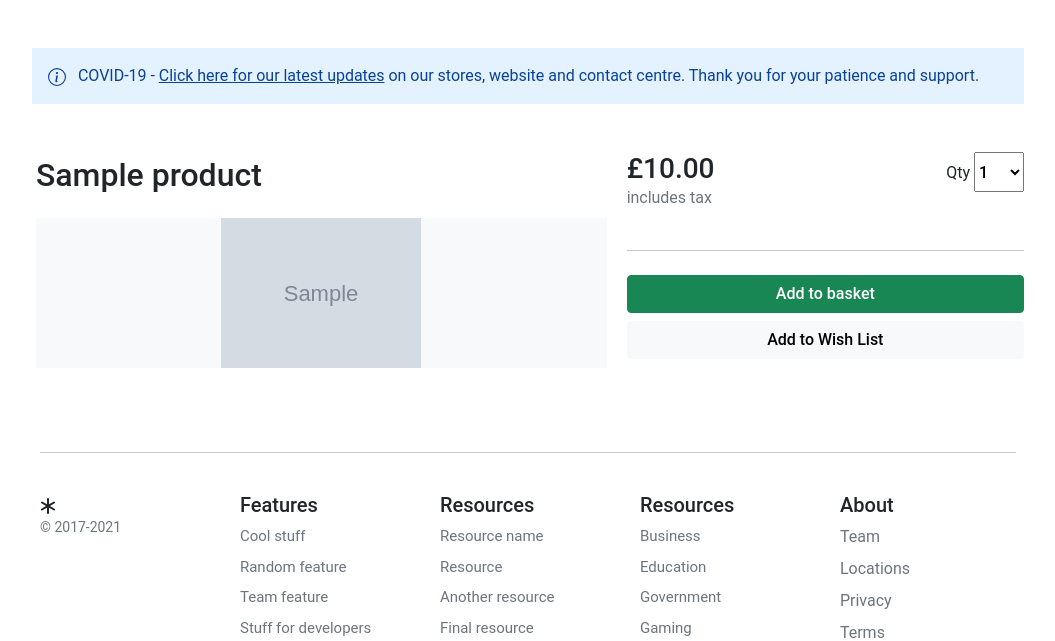
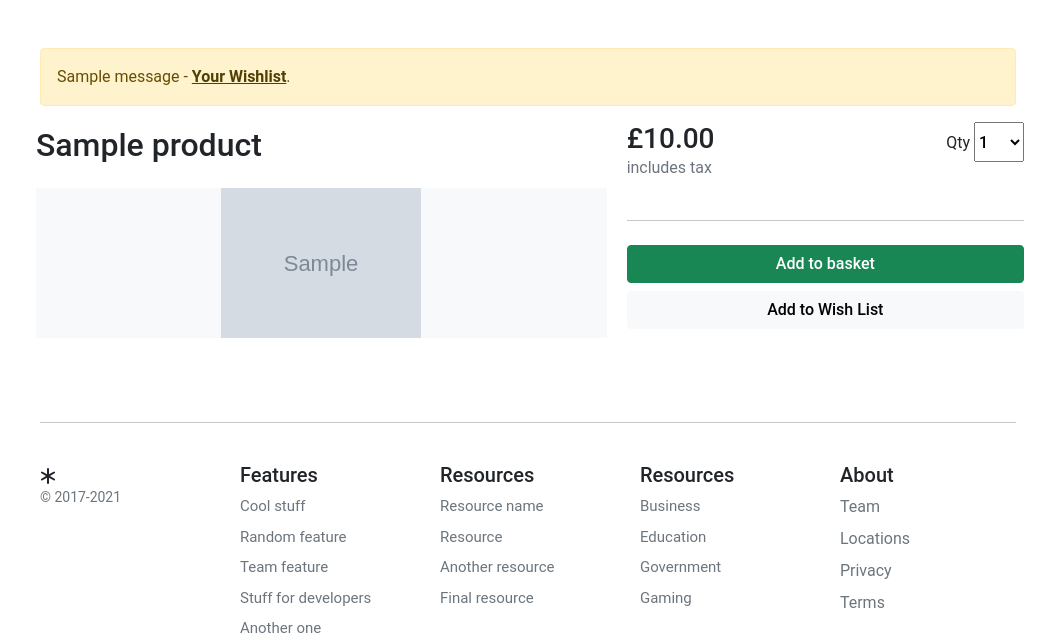
Before and after one commit to AAdewunmi/EBookStore-Django-App, a Django app: a page that uses templates/store/single.html in a window 1280 px wide. Shown: the part 94-735 px from the top of the page, without its empty margins (112-1167 px from the left). Run offline with Django 4.2, Linux system fonts and the light colour scheme; tables that the repository leaves empty hold one stand-in row (values such as "Sample post"); grey boxes marked "Sample" are stand-in pictures; one stand-in notice (Sample message) is shown; parts of the project's set-up code (start-up, migrations or seed data) failed here and were passed over.

Commit message:
Two Hundred Seventy Six Commit: Implement Django messages functionality

```diff
--- a/templates/store/single.html
+++ b/templates/store/single.html
@@ -6,31 +6,24 @@
 {% endblock %}
 {% block content %}
 
-
-  <div class="container" style="max-width: 1000px">
+<div class="container">
+{% if messages %}
+<div class="alert alert-warning" alert-{{ message.tags }}" role="alert">
+{% for message in messages  %}
+  {{message|safe}} - <a href="{% url "account:wishlist" %}" class="alert-link">Your Wishlist</a>.
+{% endfor %}
+</div>
+{% endif %}
   <div class="row g-3">
-          <div class="alert alert-primary fw600 rounded-0 border-0 py-3" role="alert">
-      <svg xmlns="http://www.w3.org/2000/svg" width="18" height="18" fill="currentColor" class="bi bi-info-circle me-2"
-        viewBox="0 0 16 16">
-        <path d="M8 15A7 7 0 1 1 8 1a7 7 0 0 1 0 14zm0 1A8 8 0 1 0 8 0a8 8 0 0 0 0 16z" />
-        <path
-          d="M8.93 6.588l-2.29.287-.082.38.45.083c.294.07.352.176.288.469l-.738 3.468c-.194.897.105 1.319.808 1.319.545 0 1.178-.252 1.465-.598l.088-.416c-.2.176-.492.246-.686.246-.275 0-.375-.193-.304-.533L8.93 6.588zM9 4.5a1 1 0 1 1-2 0 1 1 0 0 1 2 0z" />
-      </svg>
-      COVID-19 - <u>Click here for our latest updates</u> on our stores, website and contact centre. Thank you for
-      your patience and support.
-    </div>
-        <div class="col-12 d-flex justify-content-between">
-
-        </div>
-
     <div class="col-md-5 ps-3 col-lg-5 order-md-last p-0 order-1">
       <div class="d-grid gap-2">
-
         <div class="d-flex d-flex-inline justify-content-between">
-            <div><span class="h3">£{{ product.regular_price }}</span><p class="text-muted">includes tax</p></div>
-                   <div class="">
+          <div><span class="h3">£{{ product.regular_price }}</span>
+            <p class="text-muted">includes tax</p>
+          </div>
+          <div>
             <label for="select">Qty</label>
-                                <select id="select" class="h6 store-select-dropdown" >
+            <select id="select" class="h6 store-select-dropdown">
               <option value="1">1</option>
               <option value="2">2</option>
               <option value="3">3</option>
@@ -39,11 +32,11 @@
           </div>
         </div>
         <hr>
-            <button type="button" id="add-button" value="{{product.id}}" class="btn btn-success fw500">Add to basket</button>
+        <button type="button" id="add-button" value="{{product.id}}" class="btn btn-success fw500">Add to
+          basket</button>
         <a href="{% url "account:user_wishlist" product.id  %}" class="btn btn-light fw500" role="button" aria-disabled="true">Add to Wish List</a>
       </div>
     </div>
-
     <div class="col-md-7 col-lg-7 p-0">
       <div class="card mb-3 border-0">
         <div class="row g-0">
@@ -51,15 +44,17 @@
             <div class="card-body p-1">
               <h1 class="mb-0 h2 pe-4 pb-4">{{ product.title }}</h1>
               <div class="bg-light">
+
                 {% for image in product.product_image.all %}
                 {% if image.is_feature %}
-                                            <!-- <img class="img-fluid mx-auto d-block" width="200px" alt="Responsive image" src="{{ product.image.url }}">  -->
-                                        <img class="img-fluid mx-auto d-block" width="200px" alt="Responsive image" src="{{ image.image.url }}" alt="{{ image.image.alt_text }}">
+                <img class="img-fluid mx-auto d-block" width="200px" alt="Responsive image" src="{{ image.image.url }}"
+                  alt="{{ image.image.alt_text }}">
                 {% else %}
-                                        <img class="img-fluid d-block-inline pt-3" width="100px" alt="Responsive image" src="{{ image.image.url }}" alt="{{ image.image.alt_text }}">
+                <img class="img-fluid d-block-inline pt-3" width="100px" alt="Responsive image"
+                  src="{{ image.image.url }}" alt="{{ image.image.alt_text }}">
                 {% endif %}
                 {% endfor %}
-                                </div>
+
               </div>
             </div>
           </div>
```
Lines whose indentation alone changed are shown as unchanged.
